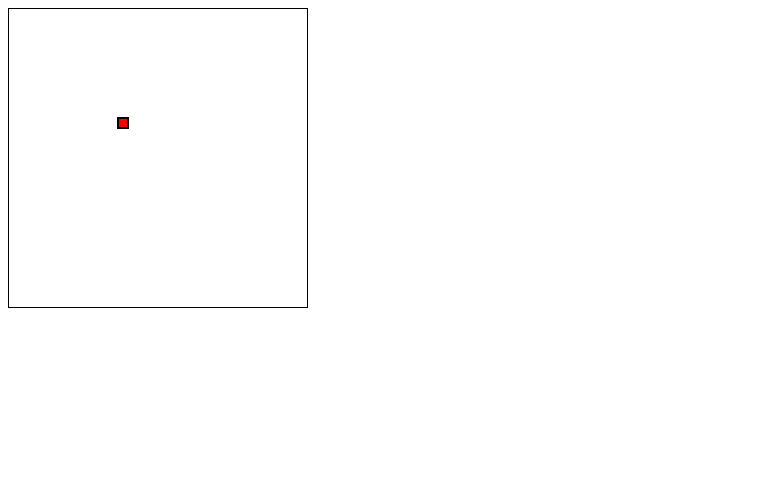
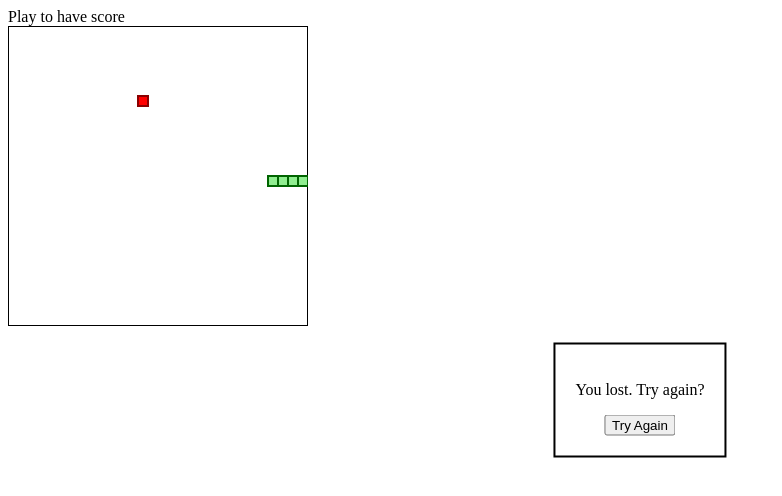
Before and after one commit to Haiitam18/Snake-Game, a plain HTML site: page index.html in a window 1280 px wide. Shown: the whole page, without its empty margins (0-782 px from the left). Drawn offline with Linux system fonts and the light colour scheme.

Commit message:
Feature added : score, body/border collision, restart popup

```diff
--- a/index.html
+++ b/index.html
@@ -6,7 +6,28 @@
     <title>Snake Game</title>
   </head>
   <body>
-    <canvas id="gameCanvas" width="300" height="300">&lt;canvas>
+    <div id="score">Play to have score</div>
+    <canvas id="gameCanvas" width="300" height="300"></canvas>
+
+    <div
+      id="gameOverPopup"
+      style="
+        display: none;
+        position: fixed;
+        top: 50%;
+        left: 50%;
+        transform: translate(-50%, -50%);
+        padding: 20px;
+        background: white;
+        border: 2px solid black;
+        text-align: center;
+        z-index: 9999;
+      "
+    >
+      <p>You lost. Try again?</p>
+      <button id="retryBtn">Try Again</button>
+    </div>
+
     <script src="./script.js"></script>
   </body>
 </html>
--- a/script.js
+++ b/script.js
@@ -1,14 +1,13 @@
 const gameCanvas = document.getElementById("gameCanvas");
 const ctx = gameCanvas.getContext("2d");
 
-let foodX = 0;
-let foodY = 0;
+let foodX = 130;
+let foodY = 70;
 
-// Border
-ctx.strockeStyle = "black";
-ctx.lineWidth = 2;
-ctx.strokeRect(0, 0, 300, 300);
-ctx.stroke();
+let dx = 10;
+let dy = 0;
+let score = 0;
+let gameRunning = true;
 
 let snake = [
   { x: 150, y: 150 },
@@ -18,74 +17,95 @@ let snake = [
   { x: 110, y: 150 },
 ];
 
-function drawSnakePart(snakePart) {
+// Dessiner les bordures
+ctx.strokeStyle = "black";
+ctx.lineWidth = 2;
+ctx.strokeRect(0, 0, 300, 300);
+
+function drawSnakePart(part) {
   ctx.fillStyle = "lightgreen";
-  ctx.strokestyle = "darkgreen";
-  ctx.fillRect(snakePart.x, snakePart.y, 10, 10);
-  ctx.strokeRect(snakePart.x, snakePart.y, 10, 10);
-}
-
-function changeDirection(event) {
-  const LEFT_KEY = 37;
-  const RIGHT_KEY = 39;
-  const UP_KEY = 38;
-  const DOWN_KEY = 40;
-  const keyPressed = event.keyCode;
-  const goingUp = dy === -10;
-  const goingDown = dy === 10;
-  const goingRight = dx === 10;
-  const goingLeft = dx === -10;
-  if (keyPressed === LEFT_KEY && !goingRight) {
-    dx = -10;
-    dy = 0;
-  }
-  if (keyPressed === UP_KEY && !goingDown) {
-    dx = 0;
-    dy = -10;
-  }
-  if (keyPressed === RIGHT_KEY && !goingLeft) {
-    dx = 10;
-    dy = 0;
-  }
-  if (keyPressed === DOWN_KEY && !goingUp) {
-    dx = 0;
-    dy = 10;
-  }
+  ctx.strokeStyle = "darkgreen";
+  ctx.fillRect(part.x, part.y, 10, 10);
+  ctx.strokeRect(part.x, part.y, 10, 10);
 }
 
 function drawSnake() {
   snake.forEach(drawSnakePart);
 }
 
-let dx = 10;
-let dy = 0;
+function changeDirection(event) {
+  const LEFT = 37,
+    UP = 38,
+    RIGHT = 39,
+    DOWN = 40;
+  const key = event.keyCode;
+  const goingUp = dy === -10,
+    goingDown = dy === 10;
+  const goingLeft = dx === -10,
+    goingRight = dx === 10;
+
+  if (key === LEFT && !goingRight) {
+    dx = -10;
+    dy = 0;
+  }
+  if (key === UP && !goingDown) {
+    dx = 0;
+    dy = -10;
+  }
+  if (key === RIGHT && !goingLeft) {
+    dx = 10;
+    dy = 0;
+  }
+  if (key === DOWN && !goingUp) {
+    dx = 0;
+    dy = 10;
+  }
+}
+
 function advanceSnake() {
+  // 1) calcul de la nouvelle tête
   const head = { x: snake[0].x + dx, y: snake[0].y + dy };
   snake.unshift(head);
-  const didEatFood = snake[0].x === foodX && snake[0].y === foodY;
-  if (didEatFood) {
-    drawFood();
+
+  // 2) manger la nourriture ?
+  if (head.x === foodX && head.y === foodY) {
+    increaseScore();
+    randFood();
   } else {
     snake.pop();
+  }
+
+  // 3) collision murs ?
+  if (head.x < 0 || head.x >= 300 || head.y < 0 || head.y >= 300) {
+    quitGame();
+  }
+
+  // 4) collision avec le corps ?
+  for (let i = 1; i < snake.length; i++) {
+    if (head.x === snake[i].x && head.y === snake[i].y) {
+      quitGame();
+      break;
+    }
   }
 }
 
 function clearCanvas() {
   ctx.fillStyle = "white";
   ctx.strokeStyle = "black";
-  ctx.fillRect(0, 0, gameCanvas.width, gameCanvas.height);
-  ctx.strokeRect(0, 0, gameCanvas.width, gameCanvas.height);
+  ctx.fillRect(0, 0, 300, 300);
+  ctx.strokeRect(0, 0, 300, 300);
 }
 
-function main() {
-  setTimeout(function onTick() {
-    clearCanvas();
-    drawFood();
-    advanceSnake();
-    drawSnake();
-    main();
-    document.addEventListener("keydown", changeDirection);
-  }, 100);
+function drawFood() {
+  ctx.fillStyle = "red";
+  ctx.strokeStyle = "darkred";
+  ctx.fillRect(foodX, foodY, 10, 10);
+  ctx.strokeRect(foodX, foodY, 10, 10);
+}
+
+function increaseScore() {
+  score++;
+  document.getElementById("score").innerText = `Score : ${score}`;
 }
 
 function randomTen(min, max) {
@@ -97,19 +117,44 @@ function randFood() {
   foodY = randomTen(0, gameCanvas.height - 10);
 }
 
-function drawFood() {
-  randFood();
-  ctx.fillStyle = "red";
-  ctx.strokestyle = "darkred";
-  ctx.fillRect(foodX, foodY, 10, 10);
-  ctx.strokeRect(foodX, foodY, 10, 10);
+function main() {
+  if (!gameRunning) return;
+  setTimeout(() => {
+    clearCanvas();
+    drawFood();
+    advanceSnake();
+    drawSnake();
+    main();
+  }, 100);
 }
 
-snake.forEach(function isFoodOnSnake(part) {
-  const foodIsOnSnake = part.x == foodX && part.y == foodY;
-  if (foodIsOnSnake) {
-    createFood();
-  }
-});
+function quitGame() {
+  gameRunning = false;
+  const popup = document.getElementById("gameOverPopup");
+  popup.style.display = "block";
+  document.getElementById("retryBtn").onclick = () => {
+    popup.style.display = "none";
+    resetGame();
+    main();
+  };
+}
 
+function resetGame() {
+  snake = [
+    { x: 150, y: 150 },
+    { x: 140, y: 150 },
+    { x: 130, y: 150 },
+    { x: 120, y: 150 },
+    { x: 110, y: 150 },
+  ];
+  dx = 10;
+  dy = 0;
+  score = 0;
+  document.getElementById("score").innerText = `Score : ${score}`;
+  randFood();
+  gameRunning = true;
+}
+
+// démarrage
 main();
+document.addEventListener("keydown", changeDirection);
```
Also changed, not shown: 1 other file.
